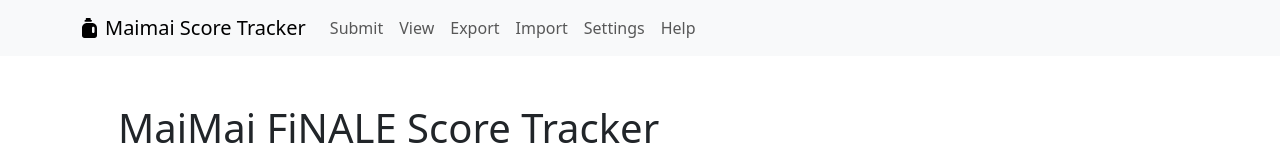
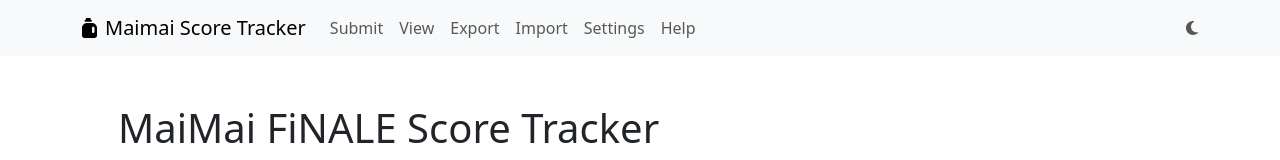
Before and after one commit to corndogit/maimai-score-tracker, a React (Vite) app: page / in a window 1280 px wide. Shown: the top 160 px of the page. Built offline with nearby package versions, Linux system fonts and the light colour scheme.

Commit message:
Add dark mode toggle

```diff
--- a/src/App.tsx
+++ b/src/App.tsx
@@ -1,3 +1,4 @@
+import { useLayoutEffect } from "react";
 import { BrowserRouter, Route, Routes } from "react-router";
 import "./App.css";
 import { ExportScoresPage } from "./components/export-scores-page/export-scores-page";
@@ -8,8 +9,16 @@
 import { PlaceholderPage } from "./components/shared/placeholder-page";
 import { SubmitScorePage } from "./components/submit-score-page/submit-score-page";
 import { ViewScoresPage } from "./components/view-scores-page/view-scores-page";
+import { useThemeStore } from "./hooks/settings-store";
 
 function App() {
+  const themeStore = useThemeStore();
+  useLayoutEffect(() => {
+    document.documentElement.setAttribute(
+      "data-bs-theme",
+      themeStore.getTheme()
+    );
+  }, [themeStore]);
   return (
     <>
       <BrowserRouter>
--- a/src/components/shared/navbar.tsx
+++ b/src/components/shared/navbar.tsx
@@ -1,9 +1,15 @@
-import { faJugDetergent } from "@fortawesome/free-solid-svg-icons";
+import {
+  faJugDetergent,
+  faMoon,
+  faSun,
+} from "@fortawesome/free-solid-svg-icons";
 import { FontAwesomeIcon } from "@fortawesome/react-fontawesome";
 import { Container, Nav, Navbar } from "react-bootstrap";
 import { Link } from "react-router";
+import { useThemeStore } from "../../hooks/settings-store";
 
 export const PageNav = () => {
+  const themeStore = useThemeStore();
   return (
     <Navbar expand="lg" className="bg-body-tertiary">
       <Container>
@@ -36,6 +42,14 @@
               Help
             </Nav.Link>
           </Nav>
+          <Nav>
+            <Nav.Link className="p-0">
+              <FontAwesomeIcon
+                icon={themeStore.getTheme() === "light" ? faMoon : faSun}
+                onClick={themeStore.toggleTheme}
+              />
+            </Nav.Link>
+          </Nav>
           {/* Left in for future work once API is ready*/}
           {/* <Nav>
             <NavDropdown title="User" id="basic-nav-dropdown">
--- /dev/null
+++ b/src/hooks/settings-store.ts
@@ -0,0 +1,30 @@
+import { create } from "zustand";
+import { createJSONStorage, persist } from "zustand/middleware";
+
+type ThemePreference = "light" | "dark";
+
+interface SettingsState {
+  themePreference: ThemePreference;
+  getTheme: () => ThemePreference;
+  setTheme: (theme: ThemePreference) => void;
+  toggleTheme: () => void;
+}
+
+export const useThemeStore = create<SettingsState>()(
+  persist(
+    (set, get) => ({
+      themePreference: "light" as ThemePreference,
+      getTheme: () => get().themePreference,
+      setTheme: (theme: ThemePreference) =>
+        set({ ...get(), themePreference: theme }),
+      toggleTheme: () => {
+        const newTheme = get().themePreference === "light" ? "dark" : "light";
+        set({ ...get(), themePreference: newTheme });
+      },
+    }),
+    {
+      name: "preferred-theme",
+      storage: createJSONStorage(() => localStorage),
+    }
+  )
+);
```
